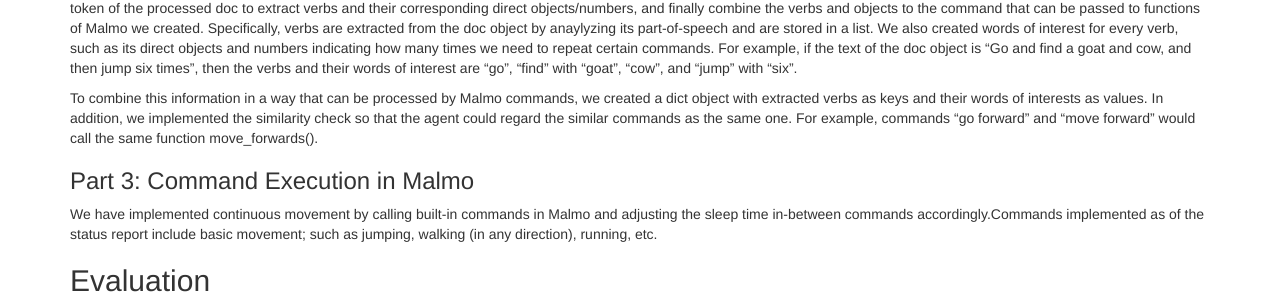
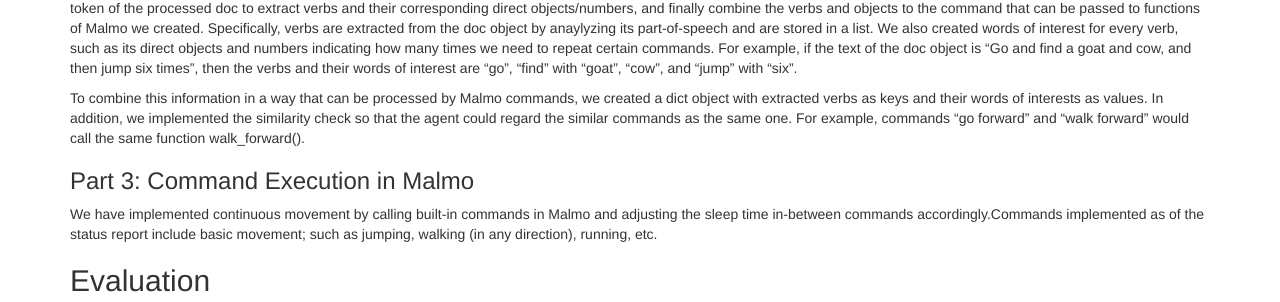
Before and after one commit to geeeeeeeeew/CS-175-Team-Direction-, a Jekyll site: the page built from docs/status.md, in a window 1280 px wide and 900 px high, scrolled down 857 px. Shown: the part 170-472 px from the top of the window. Built offline with Jekyll 4.4.1, drawn with Linux system fonts in a browser that asks for light colours.

Commit message:
Update status.md

```diff
--- a/docs/status.md
+++ b/docs/status.md
@@ -18,7 +18,7 @@
 
 To further process and understand our commands, we created a Command class. In the class functions, we used NeuralCoref to replace pronouns (e.g. it, my), and then iterate every token of the processed doc to extract verbs and their corresponding direct objects/numbers, and finally combine the verbs and objects to the command that can be passed to functions of Malmo we created. Specifically, verbs are extracted from the doc object by anaylyzing its part-of-speech and are stored in a list. We also created words of interest for every verb, such as its direct objects and numbers indicating how many times we need to repeat certain commands. For example, if the text of the doc object is "Go and find a goat and cow, and then jump six times", then the verbs and their words of interest are "go", "find" with "goat", "cow", and "jump" with "six".
 
-To combine this information in a way that can be processed by Malmo commands, we created a dict object with extracted verbs as keys and their words of interests as values. In addition, we implemented the similarity check so that the agent could regard the similar commands as the same one. For example, commands "go forward" and "move forward" would call the same function move_forwards().
+To combine this information in a way that can be processed by Malmo commands, we created a dict object with extracted verbs as keys and their words of interests as values. In addition, we implemented the similarity check so that the agent could regard the similar commands as the same one. For example, commands "go forward" and "walk forward" would call the same function walk_forward().
 ### Part 3: Command Execution in Malmo
 We have implemented continuous movement by calling built-in commands in Malmo and adjusting the sleep time in-between commands accordingly.Commands implemented as of the status report include basic movement; such as jumping, walking (in any direction), running, etc.
 ## Evaluation
```
